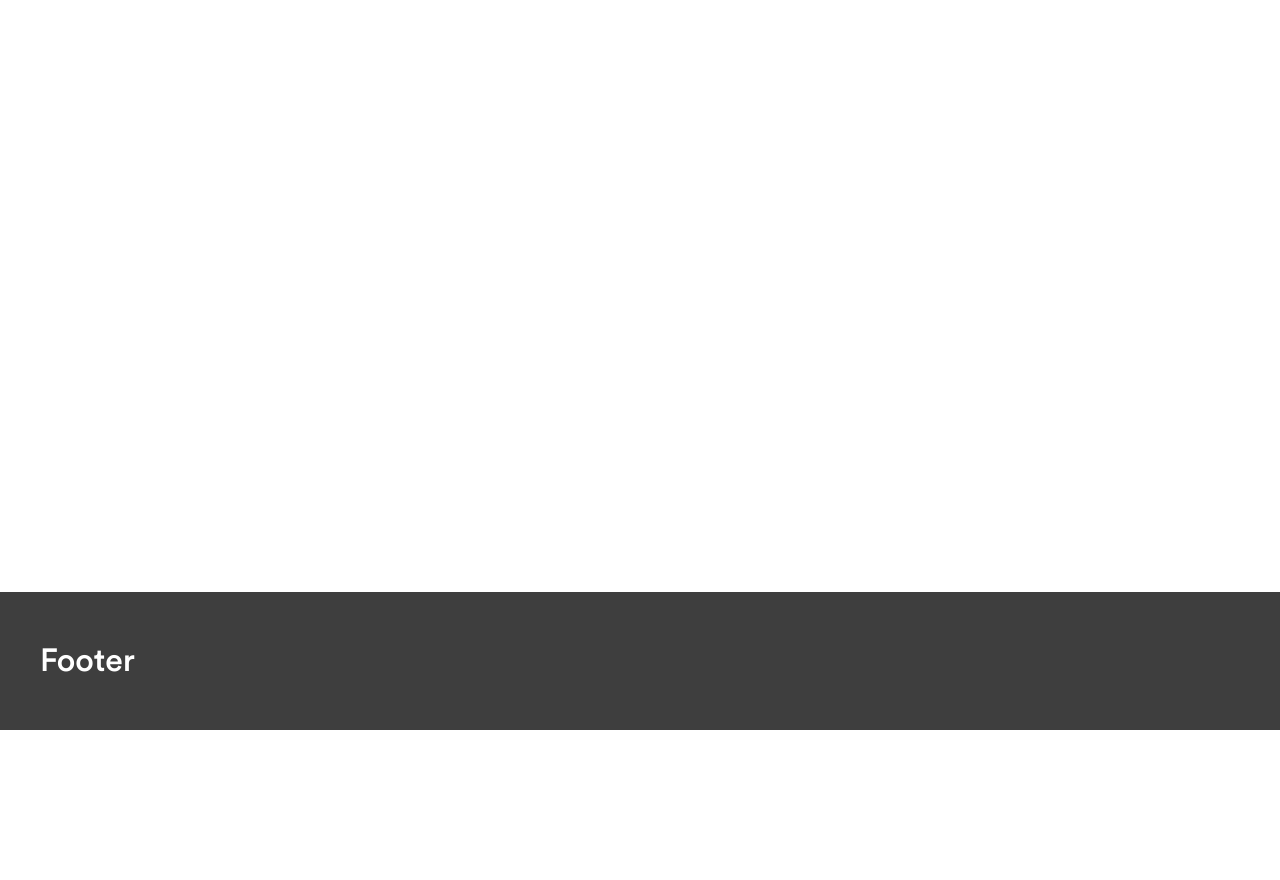
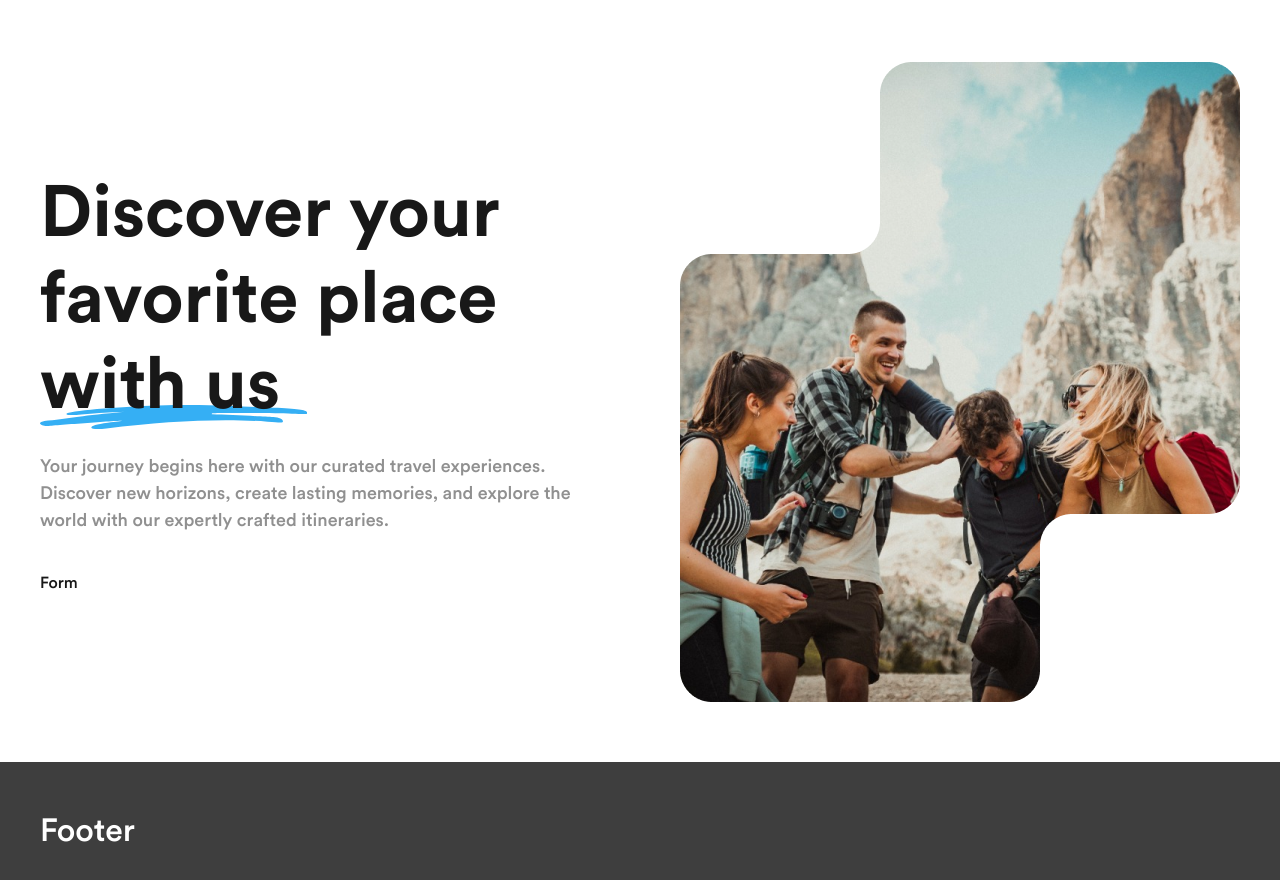
Before and after one commit to elenakuznet/Discover, a website: page src/html/index.html in a window 1280 px wide. Shown: the part 70-950 px from the top of the page. Before the commit the page ends 800 px from the top, so only its background shows below. Drawn offline with nearby package versions, Linux system fonts and the light colour scheme; files that its build step writes are made by us from their sources; files whose address does not match are found by name.

Commit message:
add discover section content

```diff
--- /dev/null
+++ b/src/html/blocks/discover.html
@@ -0,0 +1,30 @@
+<section class="discover">
+    <div class="container">
+        <div class="discover__grid">
+            <div class="discover__desc">
+                <div class="discover__title">
+                    <h1 class="title-1 title-1--decor">
+                        Discover your favorite place with us
+                    </h1>
+                </div>
+                <div class="discover__text">
+                    <div class="text">
+                        <p>
+                            Your journey begins here with our curated travel experiences. Discover new horizons, create lasting memories, and explore the world with our expertly crafted itineraries.
+                        </p>
+                    </div>
+                </div>
+                <div class="discover__form">
+                    Form
+                </div>
+
+
+            </div>
+            <div class="discover__picture">
+                <img src="./img/discover/hero-img.png" class="discover__picture-img">
+
+
+            </div>
+        </div>
+    </div>
+</section>
--- a/src/html/index.html
+++ b/src/html/index.html
@@ -10,6 +10,9 @@
 	</head>
 	<body>
 		@@include('blocks/header.html')
+		<main>
+			@@include('blocks/discover.html')
+		</main>
 		@@include('blocks/footer.html')
 		<script src="./js/index.bundle.js"></script>
 	</body>
--- a/src/scss/base/_base.scss
+++ b/src/scss/base/_base.scss
@@ -13,3 +13,36 @@ body {
 img {
 	display: block;
 }
+
+.title-1 {
+	color: var(--text-color);
+	font-size: 72px;
+	font-style: normal;
+	font-weight: 700;
+	line-height: normal;
+
+	&--decor {
+		position: relative;
+	}
+
+	&--decor::after {
+		content: "";
+		position: absolute;
+		left: 0;
+		bottom: 0;
+		width: 267px;
+		height: 24px;
+		z-index: -1;
+		background-image: url(../../img/discover/underline.svg);
+
+
+	}
+}
+
+.text {
+	color: var(--text-muted);
+	font-size: 18px;
+	font-style: normal;
+	font-weight: 450;
+	line-height: 150%; /* 27px */
+}
--- a/src/scss/base/_vars.scss
+++ b/src/scss/base/_vars.scss
@@ -6,6 +6,7 @@
 
 	--page-bg: #fff;
 	--text-color: #181818;
+	--text-muted: #909090;
 	--accent: #35AFF4;
 
     --laptop-size: 1199px;
--- /dev/null
+++ b/src/scss/blocks/_discover.scss
@@ -0,0 +1,28 @@
+.discover {
+    padding: 60px 0;
+}
+
+.discover__grid {
+    display: grid;
+    grid-template-columns: 1fr 1fr;
+    gap: 80px;
+    align-items: center;
+}
+.discover__desc {
+}
+.discover__title {
+    margin-bottom: 24px;
+}
+.title-1 {
+}
+.discover__text {
+    margin-bottom: 40px;
+}
+.text {
+}
+.discover__form {
+}
+.discover__picture {
+}
+.discover__picture-img {
+}
```
Also changed, not shown: build/css/main.css, build/index.html.
